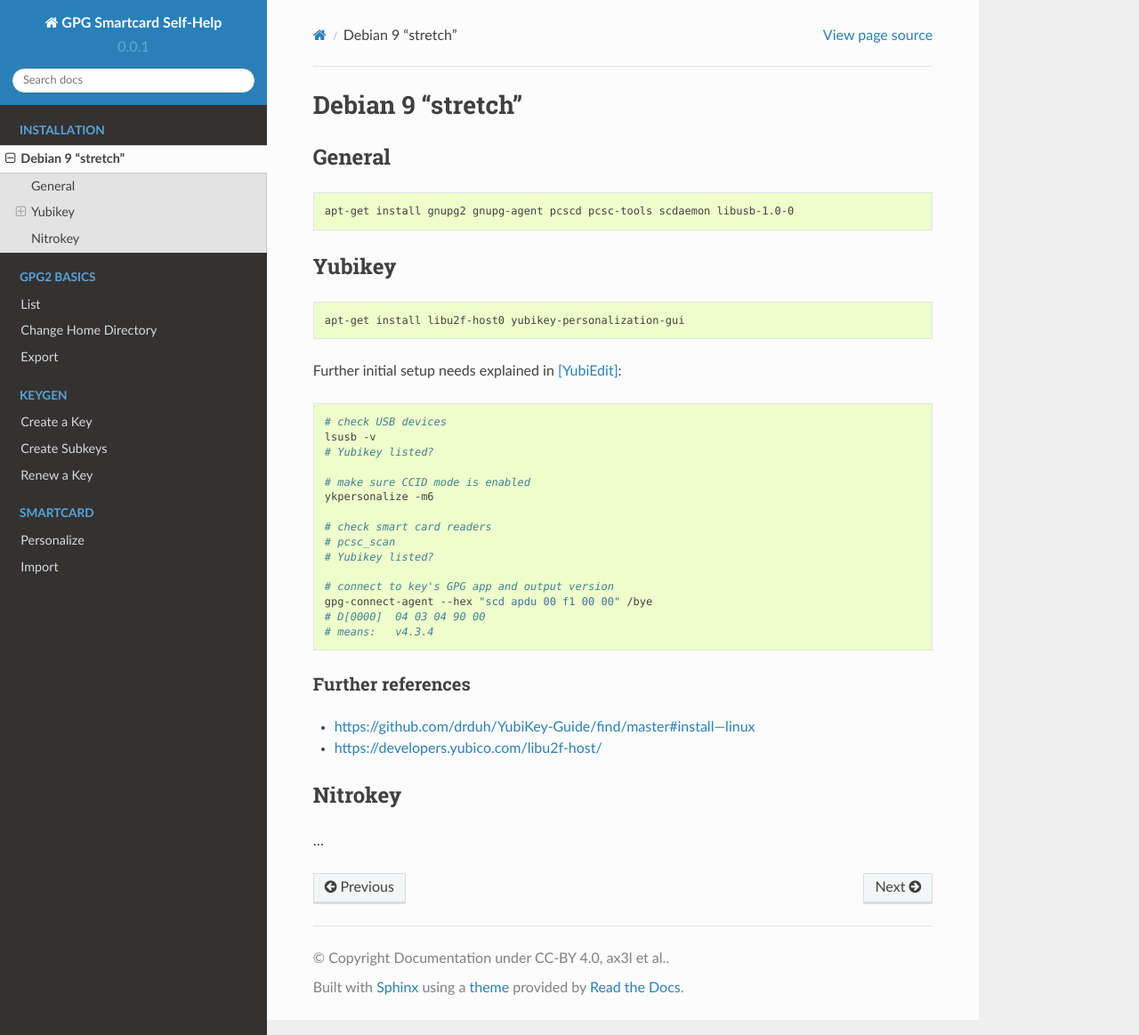
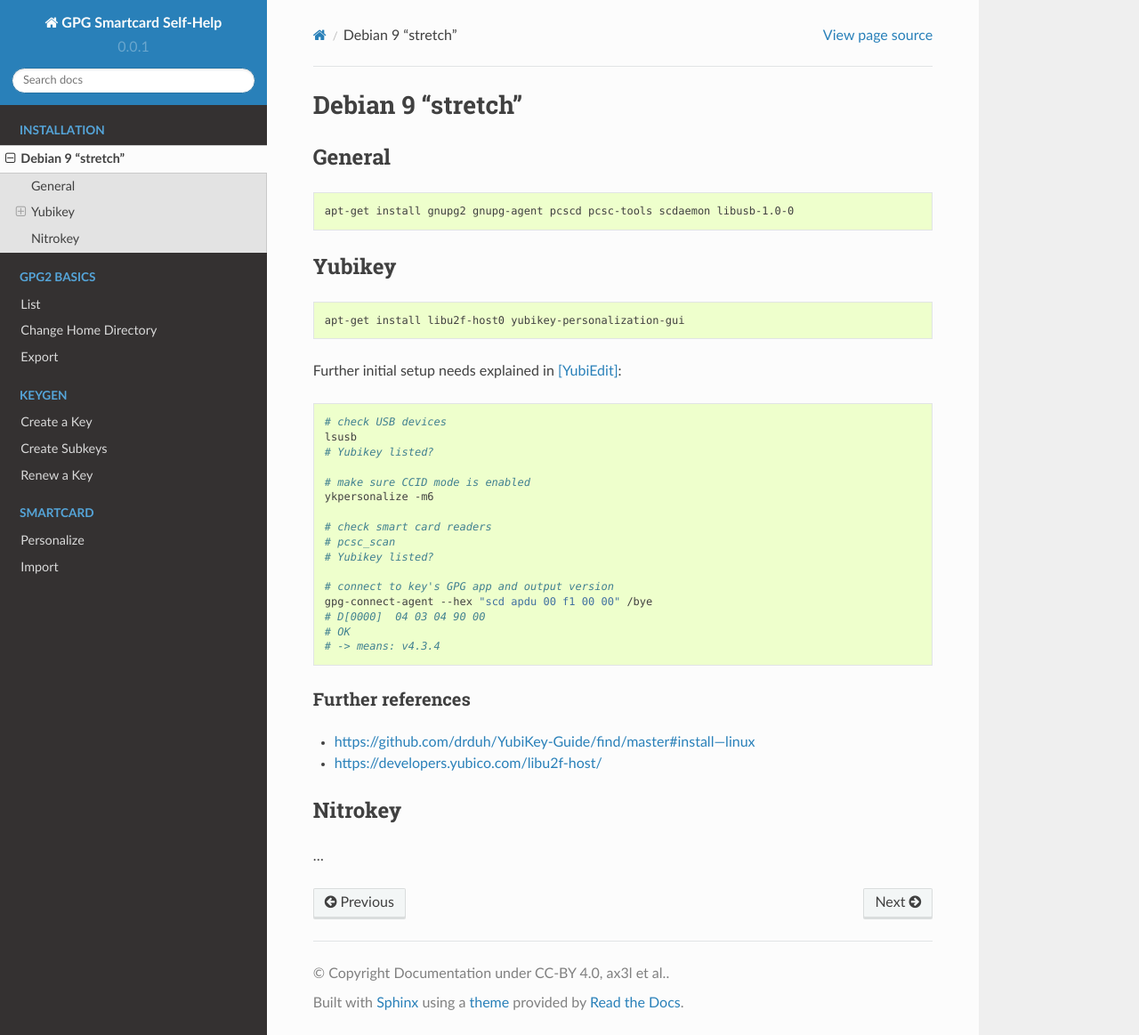
Before and after one commit to ax3l/gpg_smartcard, a Sphinx documentation site: the page built from source/install/debian.rst, in a window 1280 px wide and 1163 px high. Shown: the whole window at 89% size. Built offline with Sphinx 7.4.7 and the Read the Docs theme 2.0.0, drawn with Linux system fonts in a browser that asks for light colours.

```diff
--- a/source/install/debian.rst
+++ b/source/install/debian.rst
@@ -22,7 +22,7 @@ Further initial setup needs explained in [YubiEdit]_:
 .. code:: bash
 
    # check USB devices
-   lsusb -v
+   lsusb
    # Yubikey listed?
 
    # make sure CCID mode is enabled
@@ -35,7 +35,8 @@ Further initial setup needs explained in [YubiEdit]_:
    # connect to key's GPG app and output version
    gpg-connect-agent --hex "scd apdu 00 f1 00 00" /bye
    # D[0000]  04 03 04 90 00
-   # means:   v4.3.4
+   # OK
+   # -> means: v4.3.4
 
 Further references
 """"""""""""""""""
```
